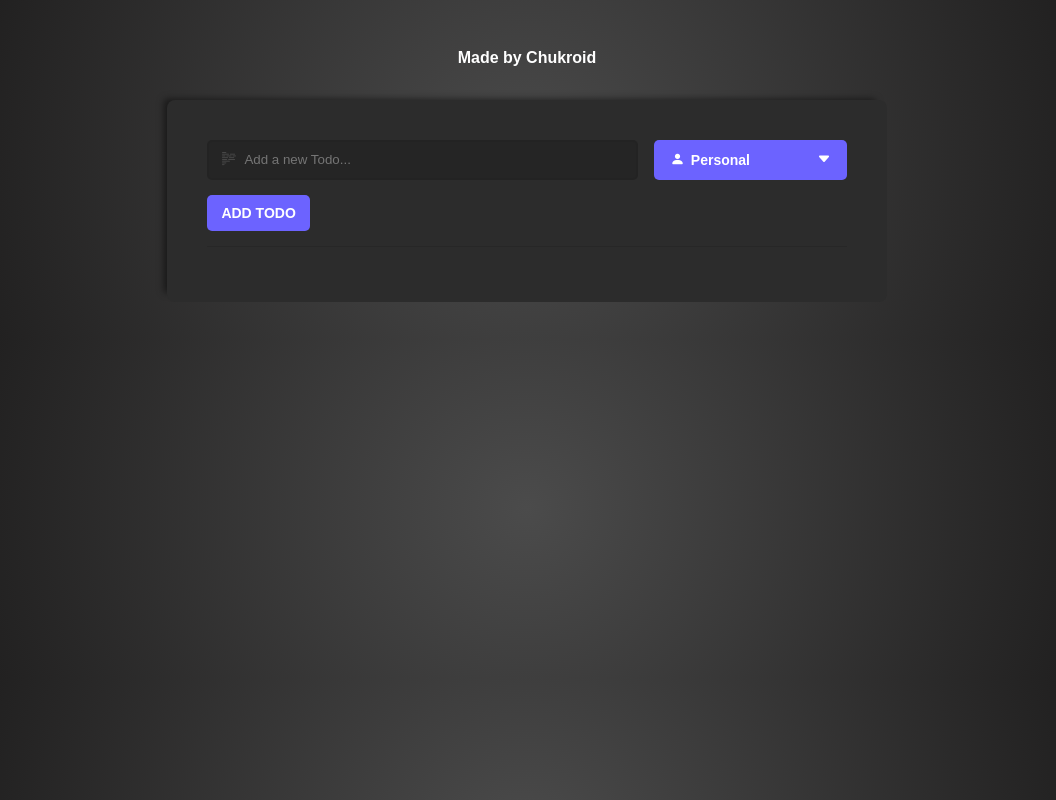
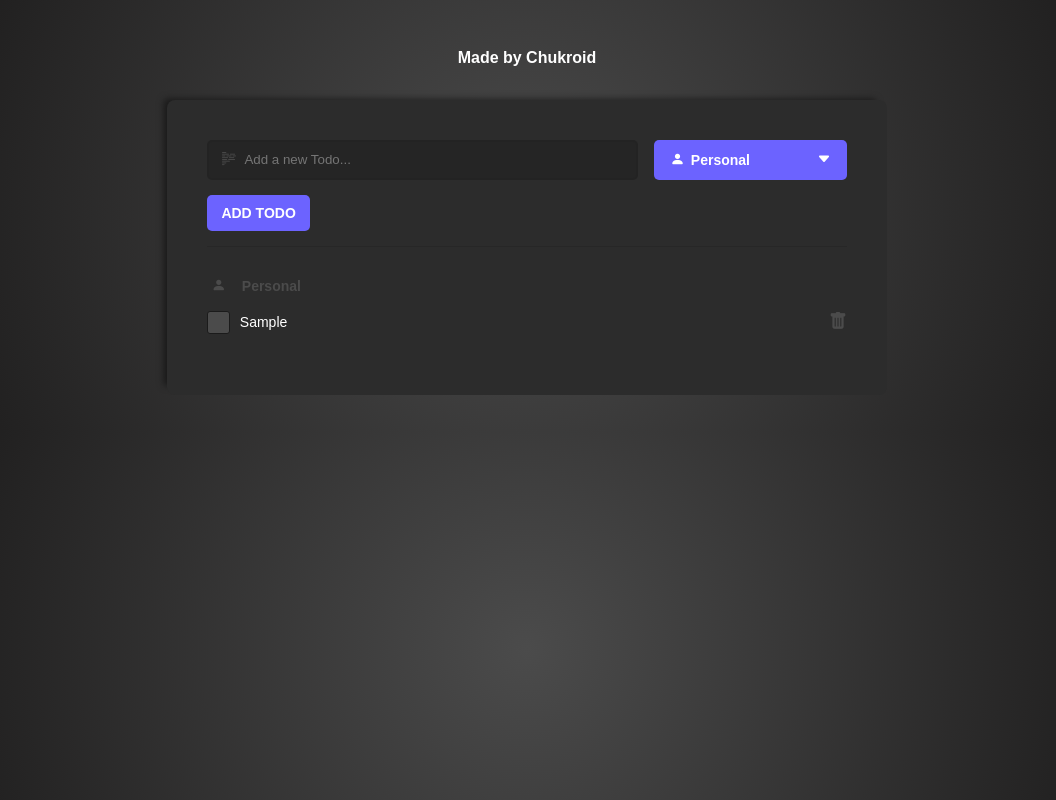
Before and after one commit to Chukroid/react-js-todo-list, a React (Vite) app: page / in a window 1280 px wide. Both pictures are taken after typing "Sample" into the empty fields and a click on the button "ADD TODO". Shown: the whole page, without its empty margins (113-1169 px from the left). Built offline with nearby package versions, Linux system fonts and the light colour scheme.

Commit message:
made the todo list display todos and aswell, category titles contain icons now

```diff
--- a/index.css
+++ b/index.css
@@ -130,23 +130,6 @@ body {
 .custom-select-list > a > label {
     pointer-events: none;
 }
-/* .top-part > select {
-    width: 40%;
-    padding: 7px 13px;
-    background-color: var(--purple);
-    border: none;
-    border-radius: 5px;
-    color: #ffffff;
-    font-weight: 600;
-    font-family: inherit;
-    outline: none;
-}
-.top-part > select:hover {
-    background-color: var(--darkerpurple);
-}
-.top-part > select > option {
-    background-color: var(--darkGray);
-} */
 .todo-form-description {
     display: flex;
     align-items: center;
@@ -216,6 +199,9 @@ body {
     padding: 0;
 }
 .todo-list > p {
+    display: flex;
+    gap: 1rem;
+    padding: 0 0.3rem;
     color: var(--lightgray);
 }
 .todo-item {
--- a/src/App.jsx
+++ b/src/App.jsx
@@ -57,7 +57,7 @@ export default function App(){
     <div className="main-wrapper">
       <TodoTextBox onSubmit={addTodo} allTags={tagList}/> {/* sends the addTodo function to the components, this are known as prompts */}
       <div className="line"></div>
-      {/* <TodoList todos={todolist} allTags={tagList} toggletodo={toggletodo} deletetodo={deletetodo}/> */}
+      <TodoList todos={todolist} allTags={tagList} toggletodo={toggletodo} deletetodo={deletetodo}/>
     </div>
     </>
   )
--- a/src/components/TodoList.jsx
+++ b/src/components/TodoList.jsx
@@ -8,9 +8,9 @@ export default function TodoList({ todos, allTags, ...rest }){
         return (
             <>
             {todos.length === 0 && ""}
-            {allTags.map(tag => {
+            {Object.entries(allTags).map( ([key,value]) => {
                 return (
-                    <TodoListCategory tagvalue={tag} key={tag.value} todos={todos} restf={rest} />
+                    <TodoListCategory tagvalue={value} key={key} tablekey={key} todos={todos} restf={rest} />
                 )
             })}
             </>
--- a/src/components/TodoListCategory.jsx
+++ b/src/components/TodoListCategory.jsx
@@ -1,20 +1,20 @@
 import TodoItem from "./TodoItem"
 
-export default function TodoListCategory({ tagvalue, todos, restf }){
+export default function TodoListCategory({ tagvalue, tablekey, todos, restf }){
     let newtodos;
 
-    if (tagvalue.value === "personal"){
-        newtodos = todos.filter(ftodo => ftodo.tag == null || ftodo.tag === tagvalue.value)
+    if (tablekey === "personal"){
+        newtodos = todos.filter(ftodo => ftodo.tag == null || ftodo.tag === tablekey)
     }else{
-        newtodos = todos.filter(ftodo => ftodo.tag === tagvalue.value)
+        newtodos = todos.filter(ftodo => ftodo.tag === tablekey)
     }
 
     if (newtodos.length > 0){
         return (
 
             <>
-            <ul className="todo-list" key={tagvalue.value}>
-                    <p>{tagvalue.Text}</p>
+            <ul className="todo-list" key={tablekey}>
+                    <p><i className={tagvalue.TagIconClass}></i>{tagvalue.TagText}</p>
                     {
                         newtodos.map(todo => { // function used to iterate in the todos, since todos is an array
                             return (
```
